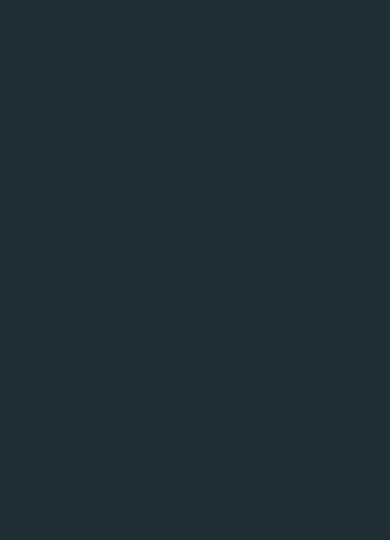
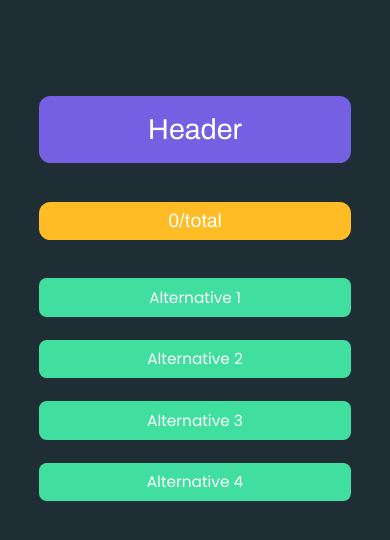
Before and after one commit to vitorSiqueiraLobao/quizy, a React (Create React App) app in the folder web/: page /play in a window 390 px wide. Shown: the top 540 px of the page. Built offline with nearby package versions, Linux system fonts and the light colour scheme.

Commit message:
create quizy play mobile-version

```diff
--- a/web/src/assets/styles/global.css
+++ b/web/src/assets/styles/global.css
@@ -31,7 +31,7 @@ body{
 
 #root{
     display: flex;
-    align-items: center;
+    align-content: center;
     justify-content: center;
 }
 
@@ -52,4 +52,5 @@ textarea{
     :root{
         font-size: 62.5%;
     }
+
 }
--- a/web/src/pages/Landing/index.tsx
+++ b/web/src/pages/Landing/index.tsx
@@ -9,8 +9,8 @@ function Landing(){
                 <p>Quizy</p>
             </div>
             <div className="buttons">
-                <button className="primary-button"><Link to="/">Play</Link></button>
-                <button className="secondary-button"><Link to="create"> Create new Quizy</Link></button>
+                <button className="primary-button"><Link to="/play">Play</Link></button>
+                <button className="secondary-button"><Link to="/create"> Create new Quizy</Link></button>
             </div>
         </div>
     )
--- a/web/src/pages/Landing/style.css
+++ b/web/src/pages/Landing/style.css
@@ -64,7 +64,7 @@
 @media(min-width:900px){
     #main-container{
         display: flex;
-        align-items: center;
+        align-content: center;
         justify-content: center;
 
 
--- /dev/null
+++ b/web/src/pages/Play/index.tsx
@@ -0,0 +1,33 @@
+import React from 'react'
+import './styles.css'
+
+function Play(){
+    return(
+        <div id="main-container">
+            <div className="header">
+                <div className="main-header">
+                    <p>Header</p>
+                </div>
+                <div className="progress-header">
+                    0/total
+                </div>
+            </div>
+            <div className="alternatives">
+                <div className="button-block">
+                    <button>Alternative 1</button>
+                </div>
+                <div className="button-block">
+                    <button>Alternative 2</button>
+                </div>
+                <div className="button-block">
+                    <button>Alternative 3</button>
+                </div>
+                <div className="button-block">
+                    <button>Alternative 4</button>
+                </div>
+            </div>
+        </div>
+    )
+}
+
+export default Play
--- /dev/null
+++ b/web/src/pages/Play/styles.css
@@ -0,0 +1,67 @@
+#main-container{
+    height: 100vh;
+    width: 100vw;
+    display: flex;
+    align-items: center;
+
+    padding: 10rem 0;
+}
+
+#main-container .header{
+    display: flex;
+    flex-direction: column;
+    justify-content: space-evenly;
+    width: 80%;
+}
+#main-container .header div{
+    text-align: center;
+
+}
+#main-container .header div:last-child{
+    margin: 4rem 0;
+}
+
+.main-header {
+    display: flex;
+    justify-content: center;
+    align-items: center;
+    background: var(--color-purple);
+    height: 7rem;
+    border-radius: 1.2rem;
+    font: 400 1.6rem Archivo;
+    font-size: 3rem;
+}
+.progress-header {
+    display: flex;
+    justify-content: center;
+    align-items: center;
+    background: var(--color-yellow);
+    height: 4rem;
+    border-radius: 1.2rem;
+    font: 400 1.6rem Archivo;
+    font-size: 2rem;
+}
+.alternatives{
+    display: flex;
+    justify-content: center;
+    align-items: center;
+    flex-direction: column;
+    width: 80%;
+}
+.alternatives .button-block {
+    width: 100%;
+}
+.alternatives .button-block{
+    margin-bottom: 2.4rem;
+}
+.alternatives .button-block button{
+    height: 4rem;
+    width: 100%;
+    border: none;
+    border-radius: 0.8rem;
+    background: var(--color-green);
+    cursor: pointer;
+}
+.alternatives .button-block button:hover{
+    background: var(--color-green-dark);
+}
--- a/web/src/routes.tsx
+++ b/web/src/routes.tsx
@@ -2,6 +2,7 @@ import React from 'react'
 import {BrowserRouter, Route} from 'react-router-dom'
 import Landing from './pages/Landing'
 import CreateQuizy from './pages/CreateQuizy'
+import Play from './pages/Play'
 
 
 function Routes(){
@@ -9,6 +10,7 @@ function Routes(){
         <BrowserRouter>
             <Route path="/" exact component={Landing}/>
             <Route path='/create' component={CreateQuizy}/>
+            <Route path='/play' component={Play}/>
         </BrowserRouter>
     )
 }
```
